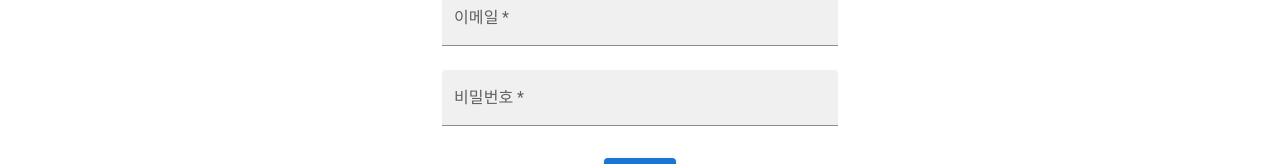
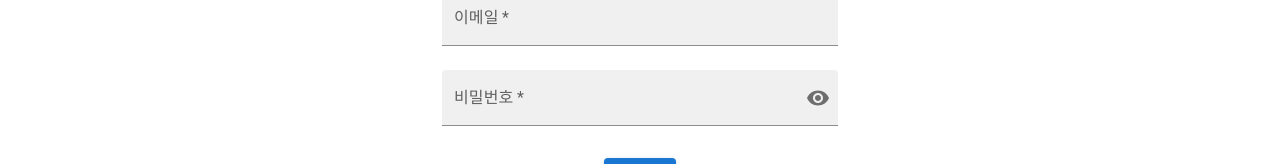
Before and after one commit to hwan-2/eighteen, a Next.js app: page /login in a window 1280 px wide. Shown: the part 315-479 px from the top of the page. Built offline with nearby package versions, Linux system fonts and the light colour scheme; no server answers; a web font is replaced by a local one.

Commit message:
비밀번호 보기 & 몇몇 css 수정

```diff
--- a/app/login/page.tsx
+++ b/app/login/page.tsx
@@ -1,15 +1,18 @@
 'use client'
 import {useRouter} from "next/navigation";
+import { useState } from "react";
 import Button from '@mui/material/Button';
 import TextField from '@mui/material/TextField';
 import './login.css'
-import { Container, FormControlLabel } from '@mui/material';
+import { Container, FormControlLabel, InputAdornment, IconButton, } from '@mui/material';
 import Link from '@mui/material/Link';
 import Box from '@mui/material/Box';
+import { Visibility, VisibilityOff } from "@mui/icons-material";
 import { useSession, signIn, signOut } from "next-auth/react"
 import GoogleButton from 'react-google-button'
 
 export default function Login(){
+    const [showPassword, setShowPassword] = useState(false);
     const router = useRouter()
     const login = async (e : any) =>{
         e.preventDefault()
@@ -47,7 +50,20 @@ export default function Login(){
                     <h1>로그인</h1>
                     <form onSubmit={login}>
                         <TextField className="TextField" label="이메일" variant="filled" name="email" id="email" margin="normal" fullWidth required />
-                        <TextField className="TextField" label="비밀번호" variant="filled" name="password" id="password" margin="normal" type="password" fullWidth required/>
+                        <TextField className="TextField" label="비밀번호" variant="filled" name="password" id="password" margin="normal" type={showPassword ? "text" : "password"} fullWidth required
+                            InputProps={{
+                                endAdornment: (
+                                    <InputAdornment position="end">
+                                        <IconButton
+                                            onClick={() => setShowPassword((prev) => !prev)}
+                                            edge="end"
+                                        >
+                                            {showPassword ? <VisibilityOff /> : <Visibility />}
+                                        </IconButton>
+                                    </InputAdornment>
+                                ),
+                            }}
+                        />
                         <Button type="submit" variant='contained' sx={{ mt:3, mb: 2}}>로그인</Button>
                     </form>
                     혹시 회원이 아니신가요? <Link href="/signup">회원가입</Link>
--- a/app/main/page.tsx
+++ b/app/main/page.tsx
@@ -5,6 +5,7 @@ import { useCallback, useEffect, useState } from 'react'
 import axios from "axios"
 import { FaMagnifyingGlass, FaHeart } from "react-icons/fa6";
 import { FaRegHeart } from "react-icons/fa";
+import { FaPlus } from "react-icons/fa";
 import { motion, AnimatePresence } from 'framer-motion';
 import confetti from 'canvas-confetti';
 import {addBookmarkToLocal, removeBookmarkFromLocal, getLocalBookmarks} from  '@/util/addBookmarkToLocal'
@@ -326,8 +327,8 @@ export default function Main() {
                                 >
                                 {testLogin ?
                                   (
-                                    <button onClick={() => openModal(item)}>이</button>
-
+                                    // <button style={{background:"transparent", color:"black"}} onClick={() => openModal(item)}>+</button>
+                                    <FaPlus style={{scale: 1.5,}} onClick={() => openModal(item)}/>
                                   )
                                 : (
                                     bookmarkLocalSet.has(`${item.brand}-${item.no}`) ? (
--- a/component/BookmarkModal.tsx
+++ b/component/BookmarkModal.tsx
@@ -276,7 +276,7 @@ export default function BookmarkModal({isOpen, onClose, bookmarkGroupList, tmpTi
             )} */}
 
                 <button onClick={() => setAddListOpen(true)}>새 그룹 추가</button>
-                <button onClick={fetchBookmark}>저장</button>
+
 
                 <h4>현재 선택 곡 : {tmpTitle.title}</h4>
 
--- a/package.json
+++ b/package.json
@@ -15,6 +15,7 @@
     "@dnd-kit/utilities": "^3.2.2",
     "@emotion/react": "^11.11.1",
     "@emotion/styled": "^11.11.0",
+    "@mui/icons-material": "^5.18.0",
     "@mui/material": "^5.14.18",
     "axios": "^1.14.0",
     "bcrypt": "^5.1.1",
```
Also changed, not shown: component/SortableBookmarkList.tsx (+10 -2 lines), 1 other file (tests, documents, lock files or other folders).
